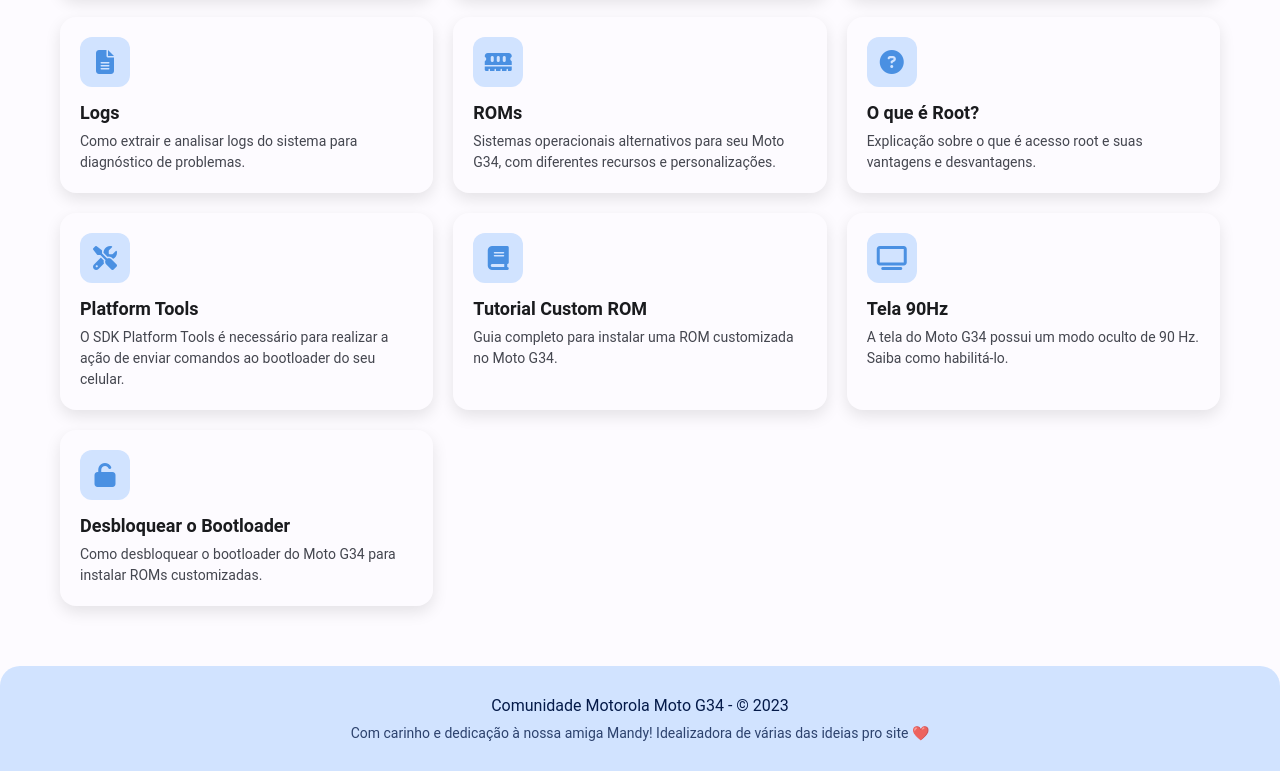
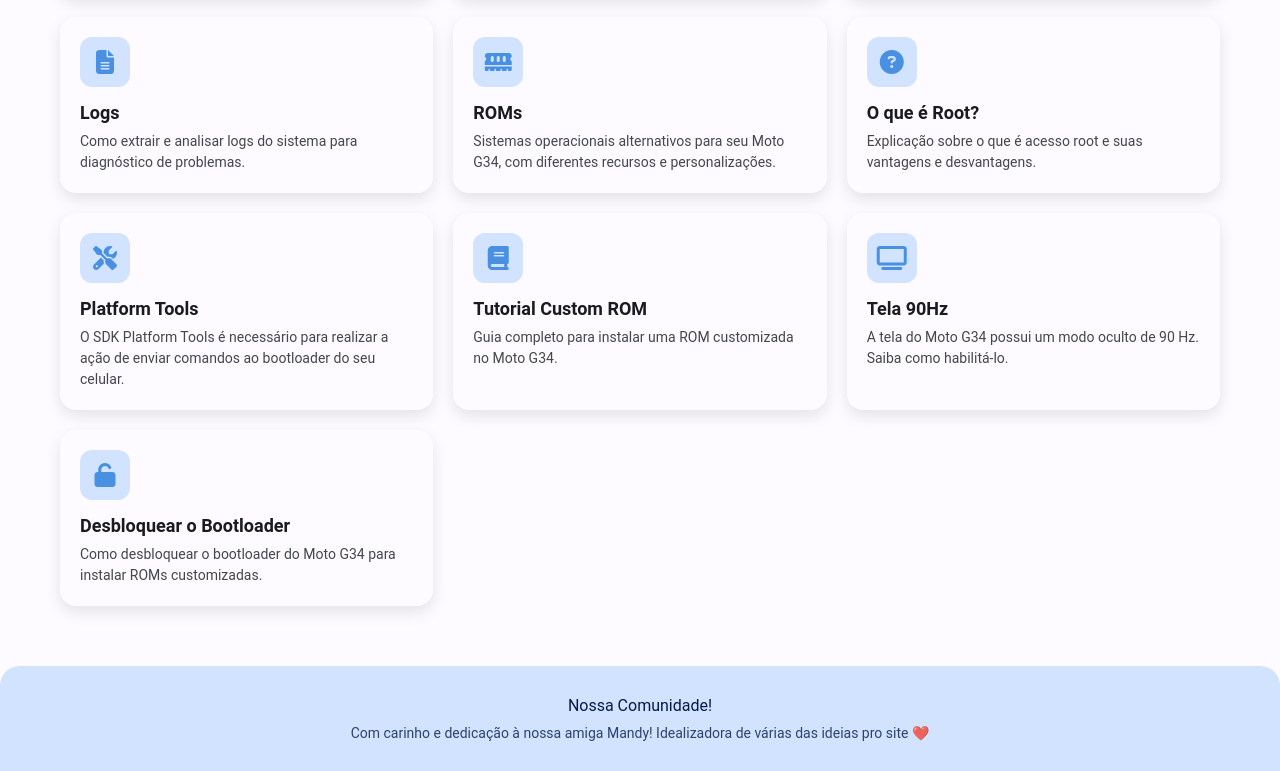
Before and after one commit to eiriq/Comunidade-G34, a plain HTML site: page index.html in a window 1280 px wide. Shown: the part 1014-1785 px from the top of the page. Drawn offline with Linux system fonts and the light colour scheme.

Commit message:
Update index.html

```diff
--- a/index.html
+++ b/index.html
@@ -1329,7 +1329,7 @@
 
     <footer>
         <div class="footer-content">
-            <p class="footer-text">Comunidade Motorola Moto G34 - © 2023</p>
+            <p class="footer-text">Nossa Comunidade!</p>
             <p class="footer-credits">Com carinho e dedicação à nossa amiga Mandy! Idealizadora de várias das ideias pro site <span class="footer-heart">❤️</span></p>
         </div>
     </footer>
```
